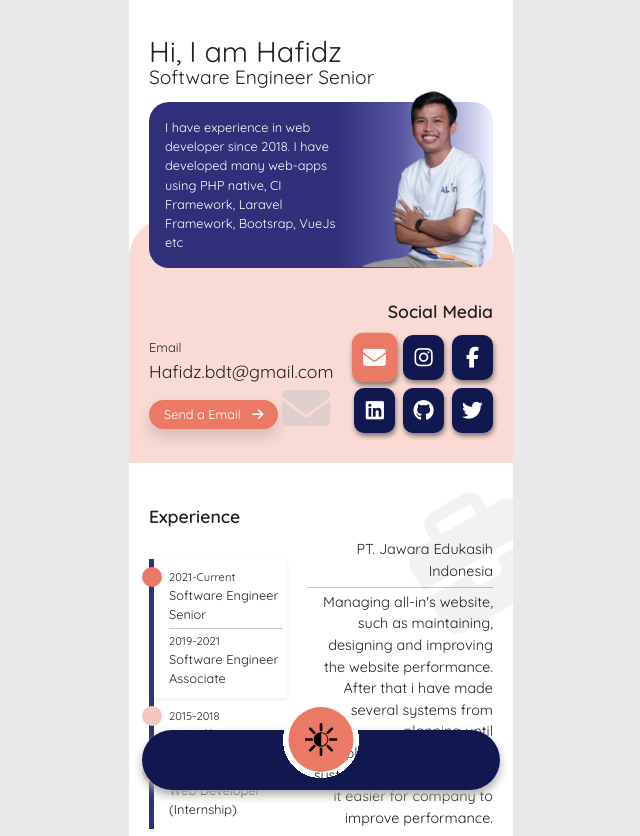
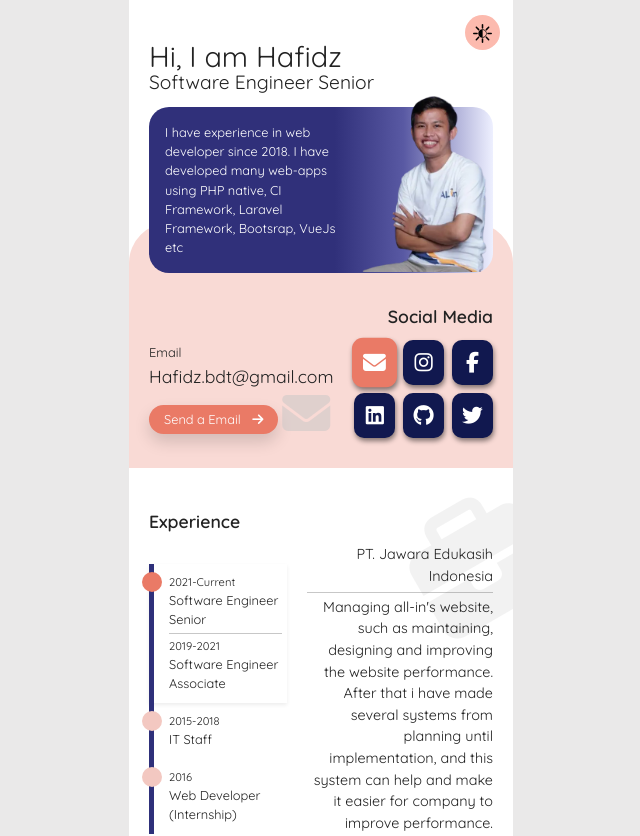
Before and after one commit to hafidz-annur/resume, a Vue app: page / in a window 1280 px wide. Shown: the top 836 px of the page, without its empty margins (319-959 px from the left). Built offline with nearby package versions, Linux system fonts and the light colour scheme.

Commit message:
29/6/2022

```diff
--- a/src/App.vue
+++ b/src/App.vue
@@ -1,5 +1,21 @@
 <template>
   <div class="resume">
+    <div class="menu-top">
+      <div class="btn-top">
+        <img
+          src="@/assets/img/icon/brightness.svg"
+          alt=""
+          @click="checkMode('dark')"
+          v-if="mode == ''"
+          class="pointer"
+        />
+        <i
+          class="fa-solid fa-moon fa-1x pointer"
+          v-if="mode != ''"
+          @click="checkMode('')"
+        ></i>
+      </div>
+    </div>
     <v-personal />
     <v-sosmed />
     <v-experience />
@@ -7,26 +23,6 @@
     <v-skill />
     <v-hobby />
     <v-portofolio />
-
-    <div class="menu-content">
-      <div class="menu">
-        <div class="menu-mode d-flex align-items-center">
-          <div class="w-100 text-center p-3">
-            <img
-              src="@/assets/img/icon/brightness.svg"
-              alt=""
-              @click="checkMode('dark')"
-              v-if="mode == ''"
-            />
-            <i
-              class="fa-solid fa-moon fa-xl pointer"
-              v-if="mode != ''"
-              @click="checkMode('')"
-            ></i>
-          </div>
-        </div>
-      </div>
-    </div>
   </div>
 </template>
 
@@ -69,7 +65,7 @@ export default {
 
 <style lang="scss">
 :root {
-  --bg-menu: #11184f;
+  --bg-menu: #fcbaae;
   --bg-color: #ea7a66;
 }
 
@@ -80,7 +76,7 @@ export default {
 }
 
 .resume {
-  padding-top: 30px !important;
+  padding-top: 35px !important;
 }
 
 #app {
@@ -123,4 +119,36 @@ export default {
   height: 65px;
   transform: translateX(-50%);
 }
+
+.menu-top {
+  position: fixed;
+  z-index: 9999;
+  top: 15px;
+  right: 15px;
+  display: flex;
+}
+
+.btn-top {
+  width: 35px;
+  height: 35px;
+  padding: 5px 8px;
+  border-radius: 20px;
+  background: var(--bg-menu);
+}
+
+.btn-top img {
+  width: 100%;
+}
+
+.btn-top i {
+  text-align: center;
+  margin-top: 4px;
+  font-size: 1.2em;
+}
+
+@media only screen and (min-width: 1200px) {
+  .menu-top {
+    right: 36%;
+  }
+}
 </style>
```
Also changed, not shown: 7 other files (tests, documents, lock files or other folders).
